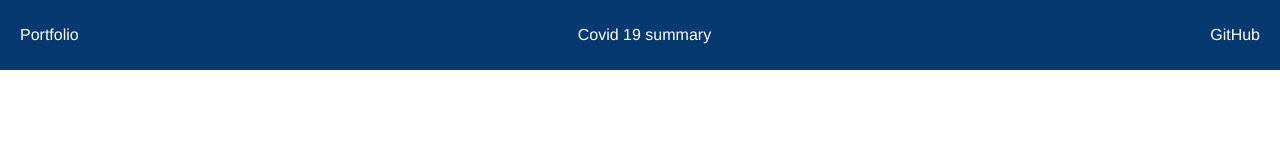
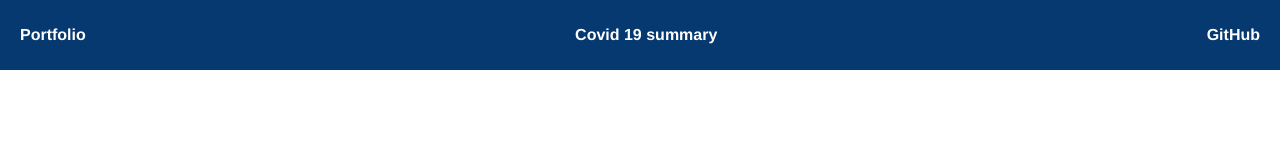
Before and after one commit to NixonOjiem/covid-19-tracking, a Vue app: page / in a window 1280 px wide. Shown: the top 160 px of the page. Built offline with nearby package versions, Linux system fonts and the light colour scheme.

Commit message:
finalized on the navigation bar

```diff
--- a/src/components/NavigationBar.vue
+++ b/src/components/NavigationBar.vue
@@ -28,6 +28,7 @@
     background-color: #063970;
     height: 70px;
     width: 100%;
+    position: fixed;
     margin: 0;
     border: 0;
     padding: 0;
@@ -48,6 +49,8 @@
     padding: 20px; /* Adjust as needed */
     color: white; /* For better visibility */
     list-style: none;
+    cursor: pointer;
+    font-weight: bold;
 }
 
 .navigation-bar li:first-child {
```
